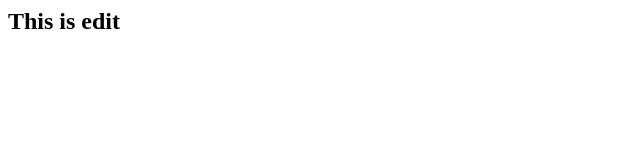
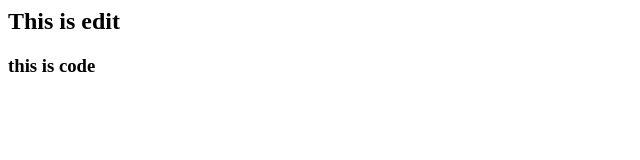
Before and after one commit to ayushbhoware/html-demo-project, a plain HTML site: page index.html in a window 1280 px wide. Shown: the whole page, without its empty margins (0-640 px from the left). Drawn offline with Linux system fonts and the light colour scheme.

Commit message:
Update index.html

```diff
--- a/index.html
+++ b/index.html
@@ -1,3 +1,4 @@
 <h2>
   This is edit
 </h2>
+<h3>this is code</h3>
```
